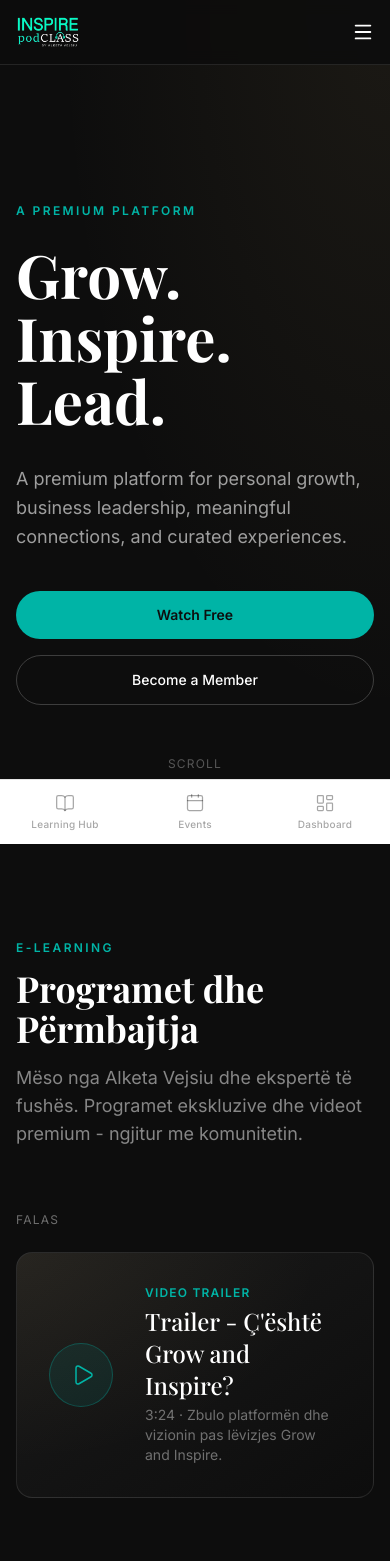
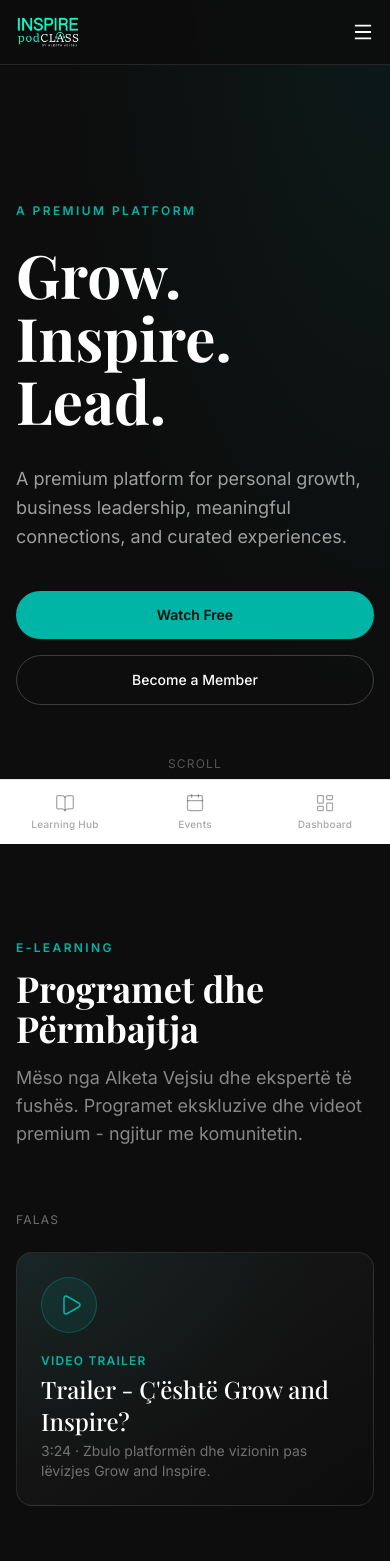
Before and after one commit to enea250705/growandinspire, a Next.js app: page / in a window 390 px wide. Shown: the top 1561 px of the page. Built offline with nearby package versions, Linux system fonts and the light colour scheme.

Commit message:
fix: mobile visual polish - stack trailer card, teal glow gradients
Trailer card stacks vertically on mobile instead of cramped row. Three radial gradients still used the old gold rgba, now teal.

Co-Authored-By: Claude Sonnet 4.6 <noreply@anthropic.com>

```diff
--- a/src/components/home/ELearningSection.tsx
+++ b/src/components/home/ELearningSection.tsx
@@ -52,9 +52,9 @@ export function ELearningSection() {
         <div className="mb-16">
           <p className="text-white/40 text-xs uppercase tracking-widest mb-6">Falas</p>
           <div className="group relative rounded-2xl bg-gradient-to-br from-brand-dark to-brand-black border border-white/10 hover:border-brand-gold/30 transition-all overflow-hidden cursor-pointer">
-            <div className="absolute inset-0 bg-[radial-gradient(ellipse_at_top_left,_rgba(196,167,107,0.08)_0%,_transparent_60%)]" />
-            <div className="relative p-8 flex items-center gap-8">
-              <div className="flex-shrink-0 w-16 h-16 bg-brand-gold/10 border border-brand-gold/30 rounded-full flex items-center justify-center group-hover:bg-brand-gold/20 transition-colors">
+            <div className="absolute inset-0 bg-[radial-gradient(ellipse_at_top_left,_rgba(0,180,166,0.08)_0%,_transparent_60%)]" />
+            <div className="relative p-6 sm:p-8 flex flex-col sm:flex-row sm:items-center gap-5 sm:gap-8">
+              <div className="flex-shrink-0 w-14 h-14 sm:w-16 sm:h-16 bg-brand-gold/10 border border-brand-gold/30 rounded-full flex items-center justify-center group-hover:bg-brand-gold/20 transition-colors">
                 <Play size={24} className="text-brand-gold ml-1" strokeWidth={1.5} />
               </div>
               <div>
--- a/src/components/home/Hero.tsx
+++ b/src/components/home/Hero.tsx
@@ -4,7 +4,7 @@ export function Hero() {
   return (
     <section className="relative min-h-screen bg-brand-black flex items-center pt-16 lg:pt-24">
       {/* Subtle texture overlay */}
-      <div className="absolute inset-0 bg-[radial-gradient(ellipse_at_top_right,_rgba(196,167,107,0.08)_0%,_transparent_60%)]" />
+      <div className="absolute inset-0 bg-[radial-gradient(ellipse_at_top_right,_rgba(0,180,166,0.08)_0%,_transparent_60%)]" />
 
       <div className="relative max-w-7xl mx-auto px-4 sm:px-6 lg:px-8 w-full py-20 lg:py-32">
         <div className="grid grid-cols-1 lg:grid-cols-2 gap-16 items-center">
@@ -41,7 +41,7 @@ export function Hero() {
           <div className="hidden lg:block">
             <div className="relative">
               <div className="aspect-[4/5] rounded-2xl bg-gradient-to-br from-brand-dark to-brand-black border border-white/10 overflow-hidden">
-                <div className="absolute inset-0 bg-[radial-gradient(ellipse_at_bottom_left,_rgba(196,167,107,0.15)_0%,_transparent_70%)]" />
+                <div className="absolute inset-0 bg-[radial-gradient(ellipse_at_bottom_left,_rgba(0,180,166,0.15)_0%,_transparent_70%)]" />
                 <div className="absolute bottom-8 left-8 right-8">
                   <div className="w-12 h-px bg-brand-gold mb-4" />
                   <p className="font-serif text-2xl text-brand-white font-medium leading-snug">
```
